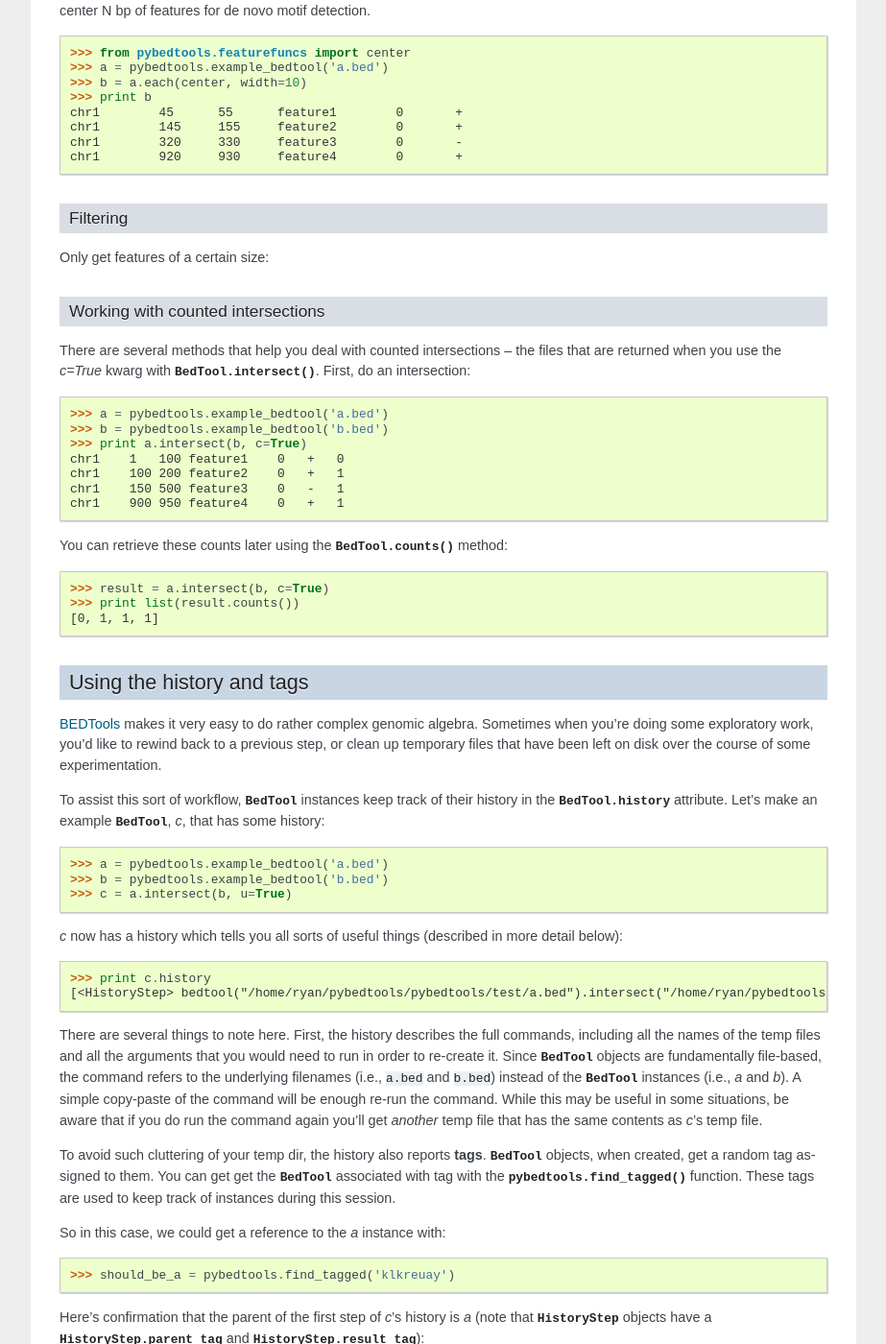
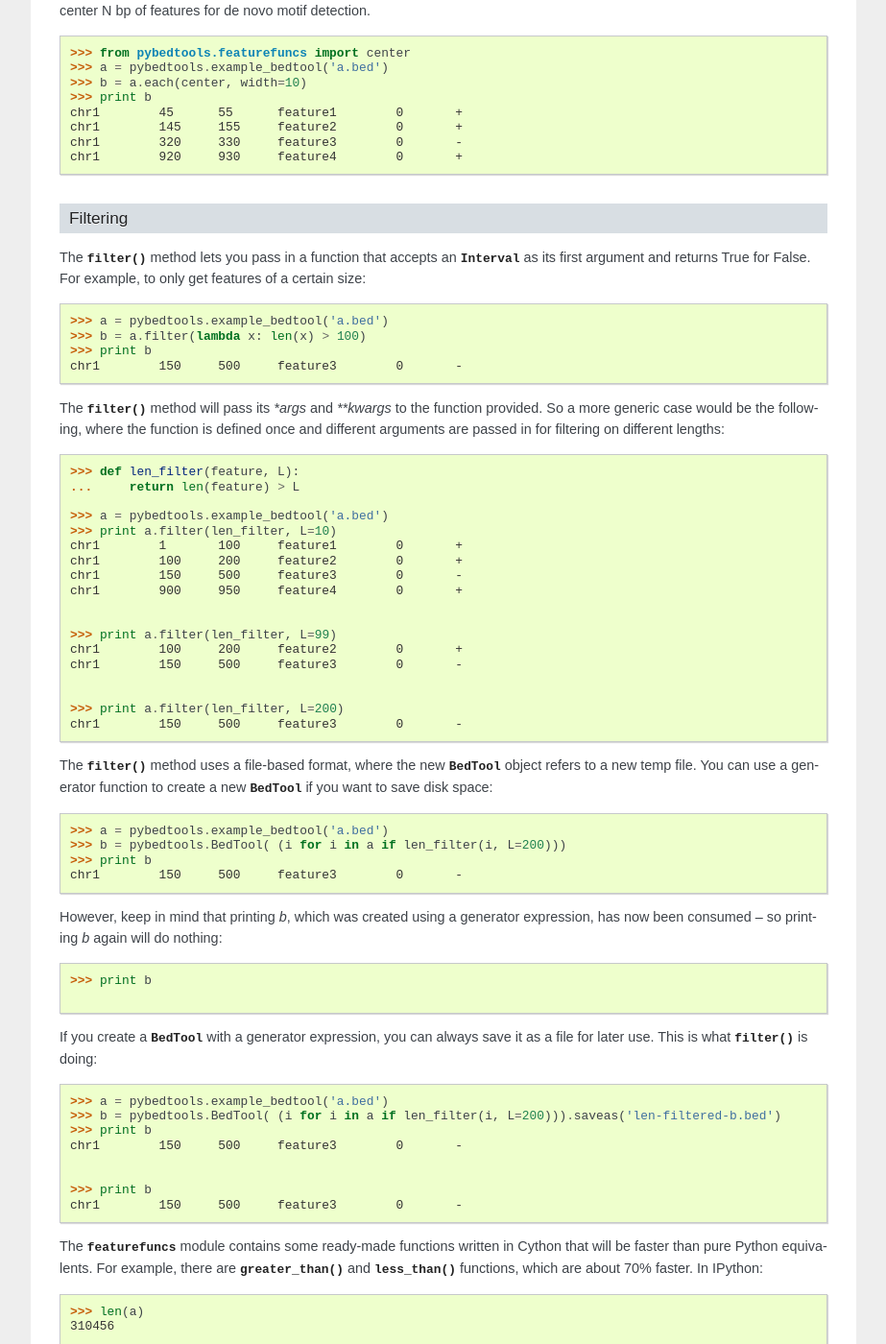
Before and after one commit to daler/pybedtools, a Sphinx documentation site: the page built from docs/source/tutorial.rst, in a window 1280 px wide and 1400 px high, scrolled down 4848 px. Shown: the whole window at 96% size, without its empty margins (198-1121 px from the left). Built offline with Sphinx 7.4.7, drawn with Linux system fonts in a browser that asks for light colours; comment, search, counter and statistics services are not loaded; some of the changed text lies outside the part shown.

Commit message:
docs for filtering and using featurefuncs

```diff
--- a/docs/source/tutorial.rst
+++ b/docs/source/tutorial.rst
@@ -361,11 +361,102 @@ for de novo motif detection.
 
 Filtering
 ~~~~~~~~~
-Only get features of a certain size:
+The :meth:`filter` method lets you pass in a function that accepts an :class:`Interval` as its first
+argument and returns True for False.  For example, to only get features of a certain size:
 
-.. todo::
+.. doctest::
+    :options: +NORMALIZE_WHITESPACE
 
-   TODO: reimplement using the ``each()`` method.
+    >>> a = pybedtools.example_bedtool('a.bed')
+    >>> b = a.filter(lambda x: len(x) > 100)
+    >>> print b
+    chr1	150	500	feature3	0	-
+    <BLANKLINE>
+
+The :meth:`filter` method will pass its `*args` and `**kwargs` to the function
+provided.  So a more generic case would be the following, where the function is defined once
+and different arguments are passed in for filtering on different lengths:
+
+.. doctest::
+    :options: +NORMALIZE_WHITESPACE
+
+    >>> def len_filter(feature, L):
+    ...     return len(feature) > L
+
+    >>> a = pybedtools.example_bedtool('a.bed')
+    >>> print a.filter(len_filter, L=10)
+    chr1	1	100	feature1	0	+
+    chr1	100	200	feature2	0	+
+    chr1	150	500	feature3	0	-
+    chr1	900	950	feature4	0	+
+    <BLANKLINE>
+
+    >>> print a.filter(len_filter, L=99)
+    chr1	100	200	feature2	0	+
+    chr1	150	500	feature3	0	-
+    <BLANKLINE>
+
+    >>> print a.filter(len_filter, L=200)
+    chr1	150	500	feature3	0	-
+    <BLANKLINE>
+
+The :meth:`filter` method uses a file-based format, where the new
+:class:`BedTool` object refers to a new temp file.  You can use a generator
+function to create a new :class:`BedTool` if you want to save disk space:
+
+.. doctest::
+    :options: +NORMALIZE_WHITESPACE
+
+    >>> a = pybedtools.example_bedtool('a.bed')
+    >>> b = pybedtools.BedTool( (i for i in a if len_filter(i, L=200)))
+    >>> print b
+    chr1	150	500	feature3	0	-
+    <BLANKLINE>
+
+However, keep in mind that printing `b`, which was created using a
+generator expression, has now been consumed -- so printing `b` again will
+do nothing:
+
+.. doctest::
+
+   >>> print b
+   <BLANKLINE>
+   <BLANKLINE>
+
+If you create a :class:`BedTool` with a generator expression, you can
+always save it as a file for later use. This is what :meth:`filter` is
+doing:
+
+.. doctest::
+    :options: +NORMALIZE_WHITESPACE
+
+    >>> a = pybedtools.example_bedtool('a.bed')
+    >>> b = pybedtools.BedTool( (i for i in a if len_filter(i, L=200))).saveas('len-filtered-b.bed')
+    >>> print b
+    chr1	150	500	feature3	0	-
+    <BLANKLINE>
+
+    >>> print b
+    chr1	150	500	feature3	0	-
+    <BLANKLINE>
+
+The :mod:`featurefuncs` module contains some ready-made functions written
+in Cython that will be faster than pure Python equivalents.  For example,
+there are :func:`greater_than` and :func:`less_than` functions, which are
+about 70% faster.  In IPython::
+
+    >>> len(a)
+    310456
+
+    >>> def L(x,width=100):
+    ...     return len(x) > 100
+
+    >>> %timeit a.filter(greater_than, 100)
+    1 loops, best of 3: 1.74 s per loop
+
+    >>> %timeit a.filter(L, 100)
+    1 loops, best of 3: 2.96 s per loop
+
 
 
 
```
Also changed, not shown: other parts of docs/source/tutorial.rst (+1 -1 lines).
